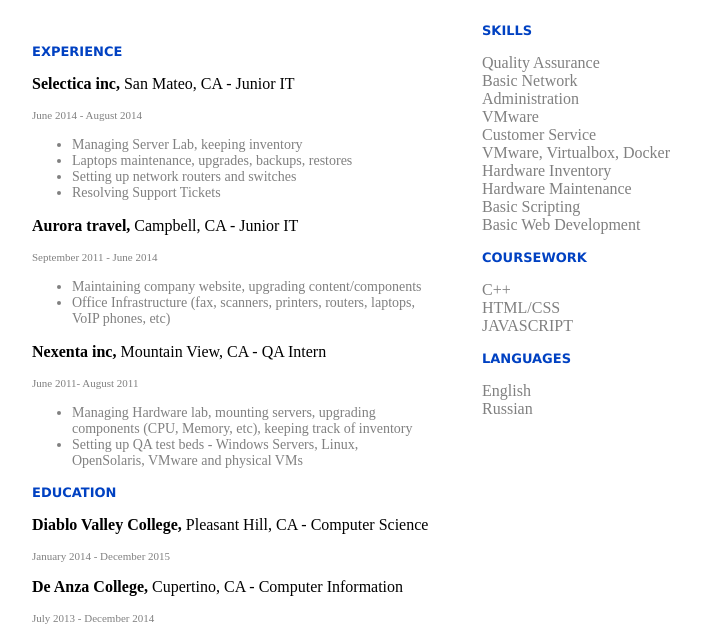
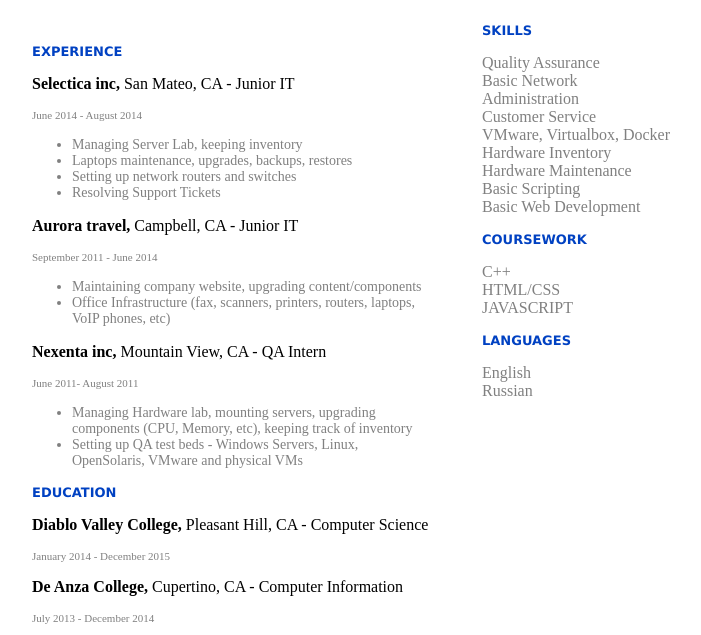
Before and after one commit to ivangrafutko/IvanSG, a plain HTML site: page index.html in a window 1280 px wide. Shown: the part 189-824 px from the top of the page, without its empty margins (26-727 px from the left). Drawn offline with Linux system fonts and the light colour scheme.

Commit message:
Update index.html

```diff
--- a/index.html
+++ b/index.html
@@ -48,7 +48,6 @@
 	<p class="list">
 		Quality Assurance<br>
 		Basic Network <br>Administration<br>
-		VMware<br>
 		Customer Service<br>
 		VMware, Virtualbox, Docker<br>
 		Hardware Inventory<br>
```
